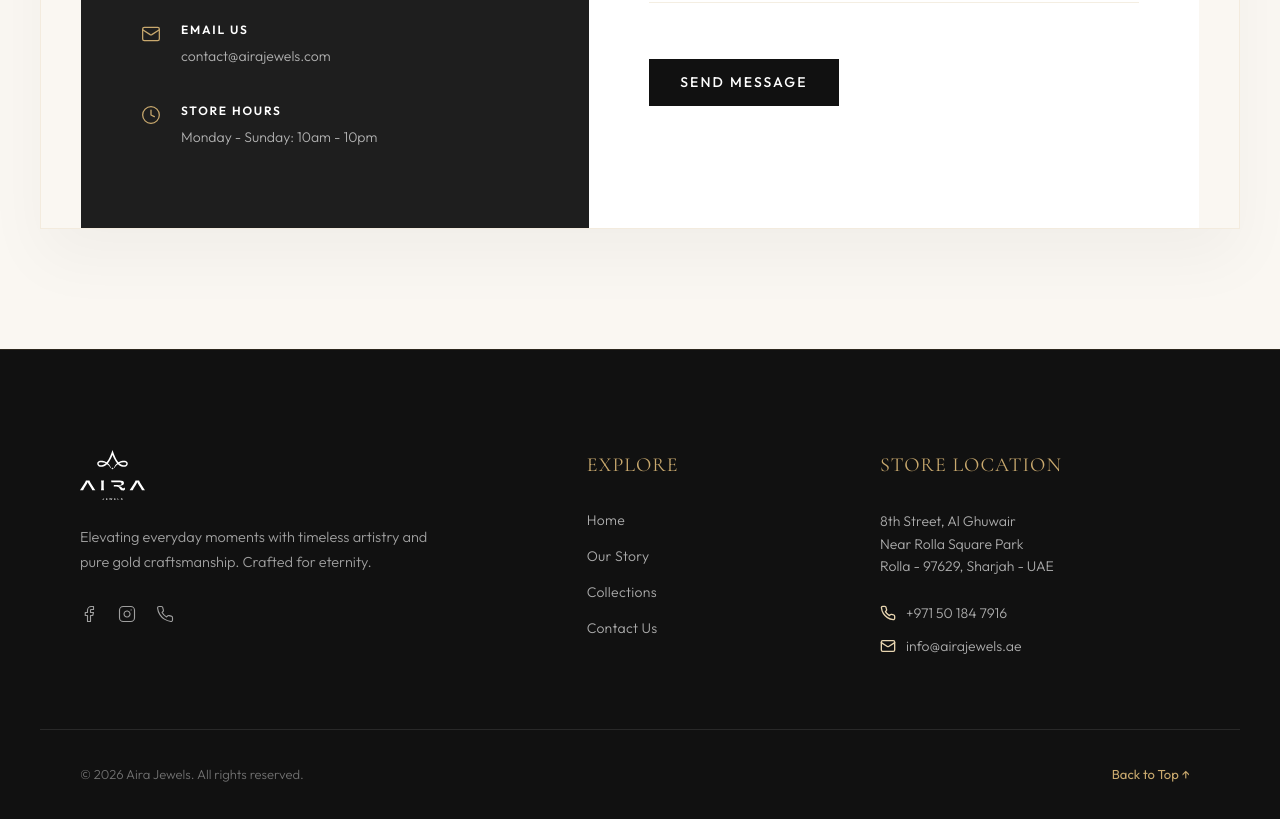
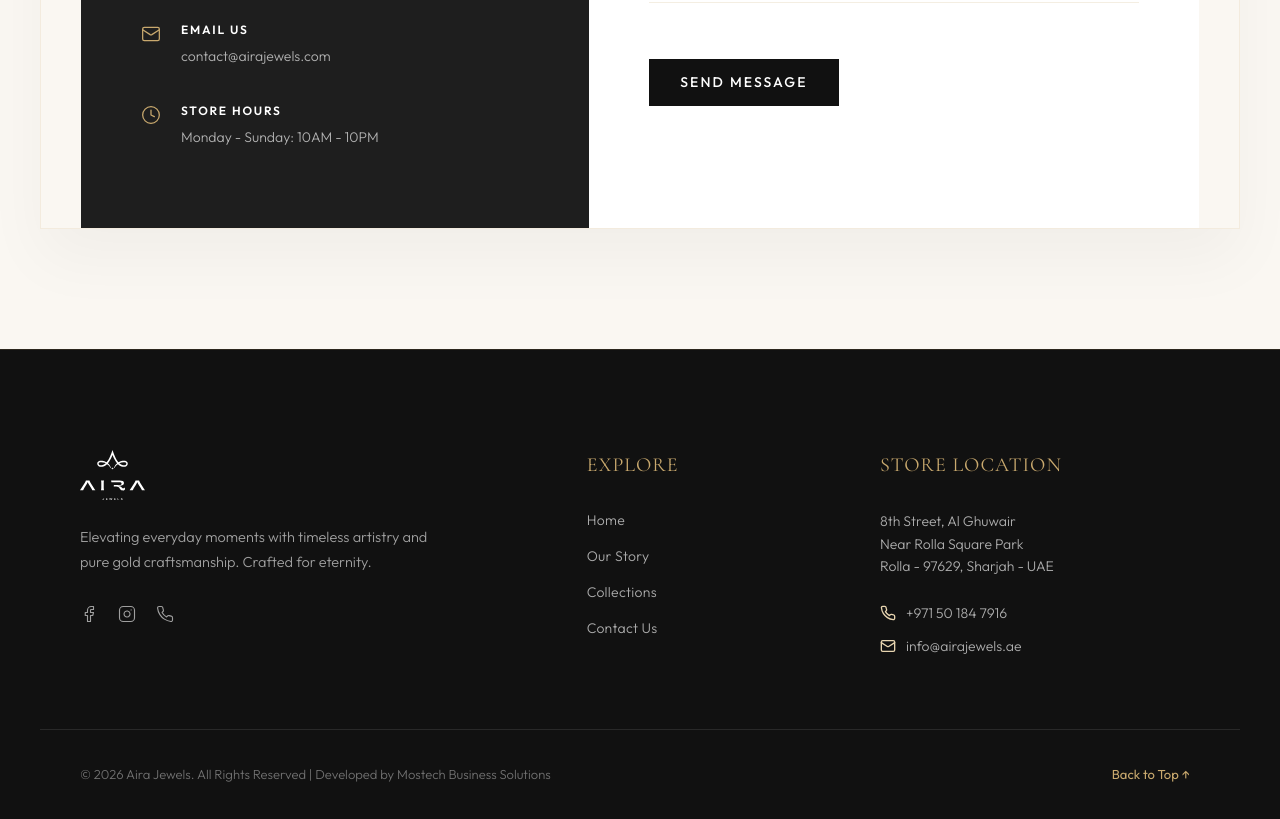
Before and after one commit to jeevanvishnu/aira, a React (Vite) app: page / in a window 1280 px wide. Shown: the part 9200-10019 px from the top of the page. Built offline with nearby package versions, Linux system fonts and the light colour scheme.

Commit message:
feat: implement Contact and Footer components with associated styling

```diff
--- a/src/components/Contact.tsx
+++ b/src/components/Contact.tsx
@@ -63,7 +63,7 @@ const Contact: React.FC = () => {
               <Clock className="contact-icon" size={20} strokeWidth={1.5} />
               <div>
                 <h4>Store Hours</h4>
-                <p>Monday - Sunday: 10am - 10pm</p>
+                <p>Monday - Sunday: 10AM - 10PM</p>
               </div>
             </div>
           </div>
--- a/src/components/Footer.css
+++ b/src/components/Footer.css
@@ -147,6 +147,17 @@
   font-weight: 300;
 }
 
+.footer-developer-link {
+  color: rgba(255, 255, 255, 0.4);
+  text-decoration: none;
+  transition: var(--transition-fast);
+}
+
+.footer-developer-link:hover {
+  color: var(--color-gold);
+  text-decoration: underline;
+}
+
 .footer-scroll-top-btn {
   background: none;
   border: none;
--- a/src/components/Footer.tsx
+++ b/src/components/Footer.tsx
@@ -66,7 +66,12 @@ const Footer: React.FC = () => {
 
       {/* Bottom Bar */}
       <div className="footer-classic-bottom">
-        <p>&copy; {new Date().getFullYear()} Aira Jewels. All rights reserved.</p>
+        <p>
+          &copy; {new Date().getFullYear()} Aira Jewels. All Rights Reserved |{' '}
+          <a href="https://www.mostech.ae/" target="_blank" rel="noopener noreferrer" className="footer-developer-link">
+            Developed by Mostech Business Solutions
+          </a>
+        </p>
         <div className="footer-bottom-links">
           <button className="footer-scroll-top-btn" onClick={scrollToTop} aria-label="Scroll to top">
             Back to Top ↑
```
